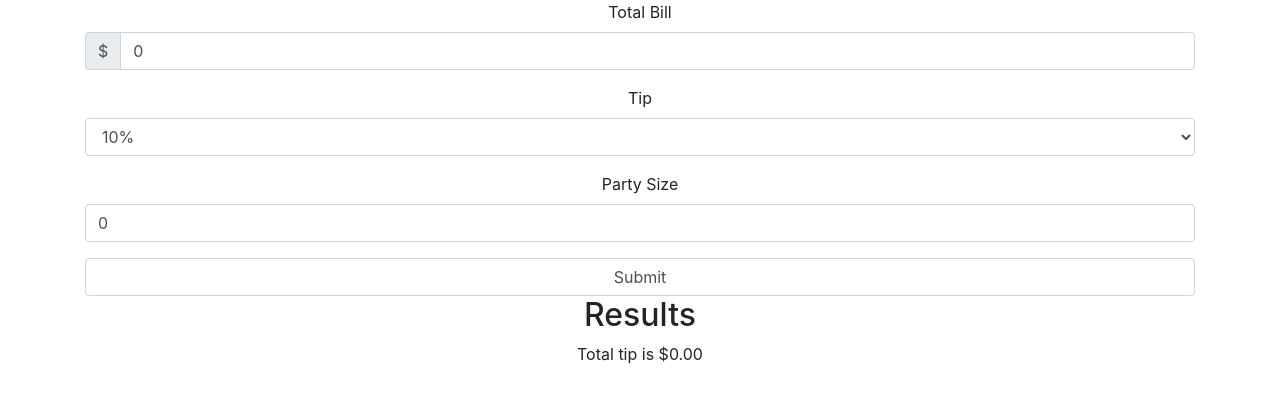
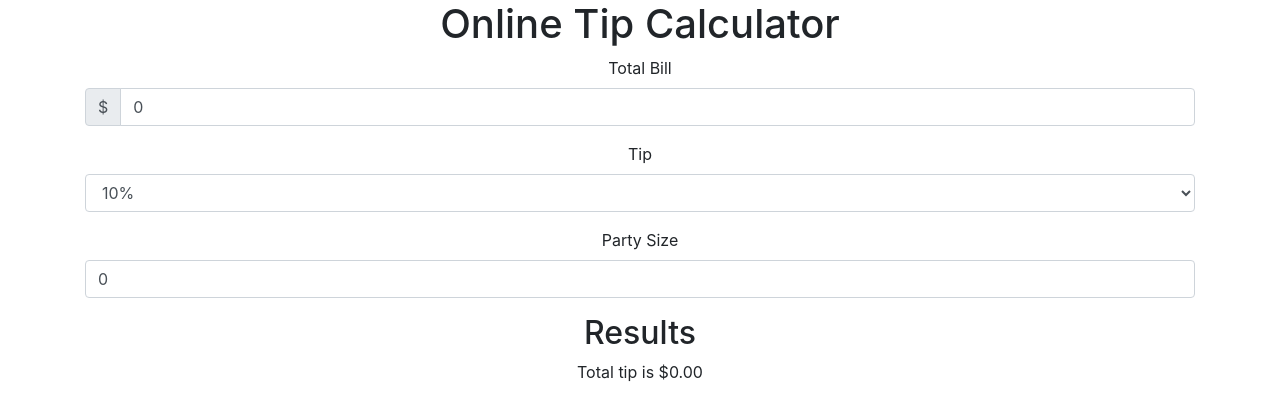
Before and after one commit to marcnjaramillo/online-tip-calculator, a React (Create React App) app: page / in a window 1280 px wide. Shown: the top 420 px of the page. Built offline with nearby package versions, Linux system fonts and the light colour scheme.

Commit message:
Add tip breakdown for entire party

```diff
--- a/src/TipCalculator.js
+++ b/src/TipCalculator.js
@@ -30,8 +30,11 @@ const TipCalculator = () => {
 
   let totalTip = (tipFields.bill * tipFields.tip).toFixed(2);
 
+  let splitTip = (totalTip / tipFields.party).toFixed(2);
+
   return (
     <Container>
+      <h1>Online Tip Calculator</h1>
       <Form onSubmit={handleSubmit}>
         <FormGroup>
           <Label>Total Bill</Label>
@@ -70,11 +73,15 @@ const TipCalculator = () => {
             onChange={handleChange}
           />
         </FormGroup>
-        <Input type='submit' value='Submit' />
       </Form>
 
       <h2>Results</h2>
       <p>Total tip is ${totalTip}</p>
+      {tipFields.party > 1 ? (
+        <p>Each person is responsible for ${splitTip}</p>
+      ) : (
+        undefined
+      )}
     </Container>
   );
 };
```
